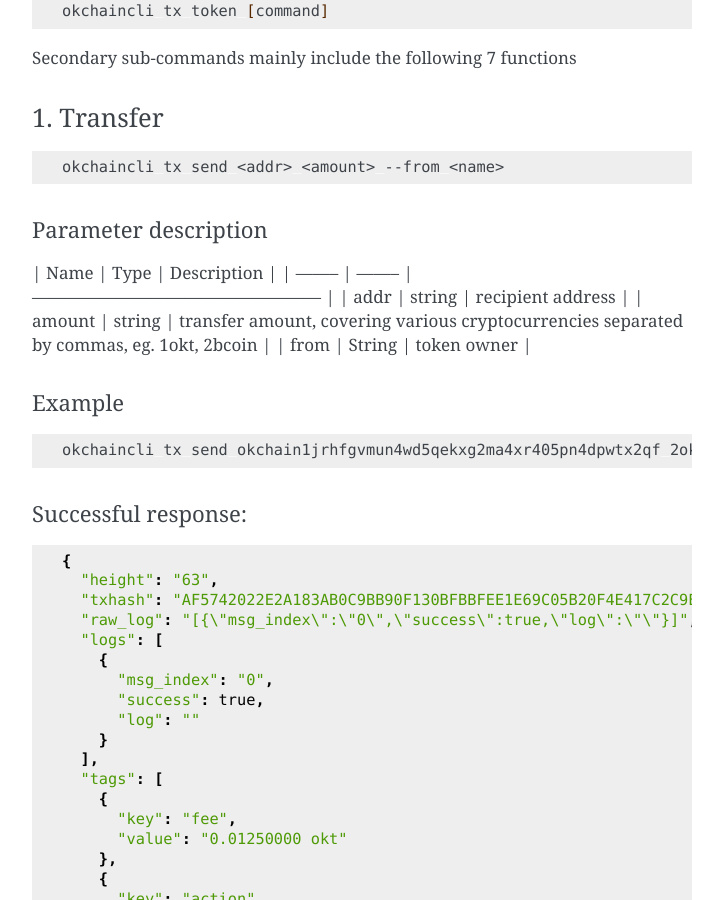
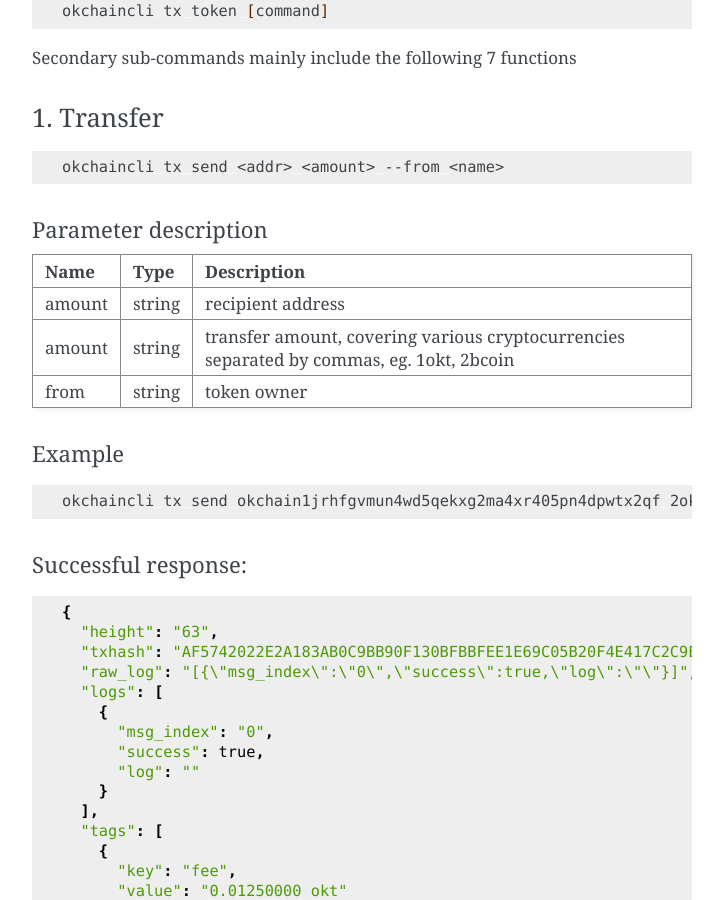
Before and after one commit to okblockchainlab/devdocs, a Sphinx documentation site: the page built from docs/resources/okchaincli.md, in a window 1280 px wide and 900 px high, scrolled down 7420 px. Shown: the whole window, without its empty margins (388-1112 px from the left). Built offline with Sphinx 7.4.7, drawn with Linux system fonts in a browser that asks for light colours; pages that are not in the unit, such as notebooks, are missing from menus.

Commit message:
fix md table syntax

```diff
--- a/docs/resources/okchaincli.md
+++ b/docs/resources/okchaincli.md
@@ -323,11 +323,12 @@
 
 #### Parameter description
 
-|   Name   |   Type   |                   Description                       |
-| -------- | -------- | --------------------------------------------------- |
-|   addr   |  string  |                  recipient address                  |
-|  amount  |  string  | transfer amount, covering various cryptocurrencies separated by commas, eg. 1okt, 2bcoin |
-|   from   |  String  |                    token owner                      |
+
+|      Name      |      Type       |            Description             |
+| -------------- | --------------- | ---------------------------------- |
+|     amount     |     string      |    recipient address  |
+| amount |     string      | transfer amount, covering various cryptocurrencies separated by commas, eg. 1okt, 2bcoin |
+|      from      |     string      |     token owner     |
 
 
 #### Example
```
